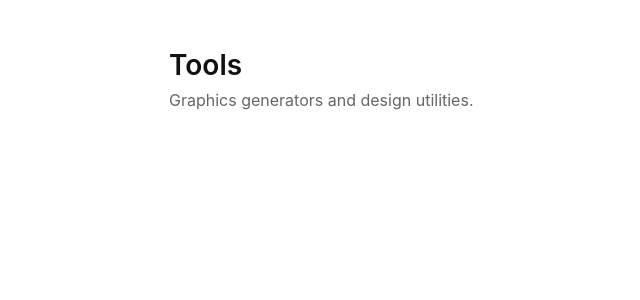
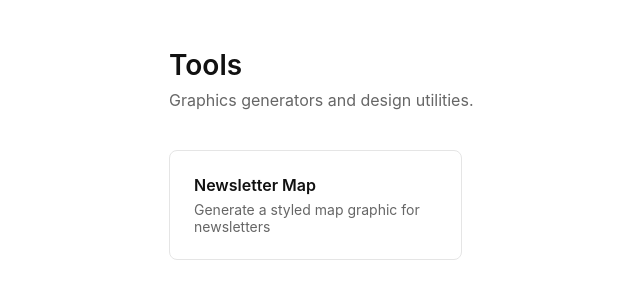
Before and after one commit to andoncemore/going-in-circles, a React (Vite) app: page / in a window 1280 px wide. Shown: the top 300 px of the page, without its empty margins (15-655 px from the left). Built offline with nearby package versions, Linux system fonts and the light colour scheme.

Commit message:
feat: register newsletter map widget

```diff
--- a/src/widgets.ts
+++ b/src/widgets.ts
@@ -1,3 +1,4 @@
+import { lazy } from 'react'
 import type { LazyExoticComponent, FC } from 'react'
 
 export interface Widget {
@@ -7,5 +8,11 @@ export interface Widget {
   component: LazyExoticComponent<FC>
 }
 
-// Register new widgets here. Each entry drives both the home page gallery and the router.
-export const widgets: Widget[] = []
+export const widgets: Widget[] = [
+  {
+    name: 'Newsletter Map',
+    description: 'Generate a styled map graphic for newsletters',
+    path: '/newsletter-map',
+    component: lazy(() => import('./widgets/newsletter-map')),
+  },
+]
```
Also changed, not shown: 1 other file (tests, documents, lock files or other folders).
